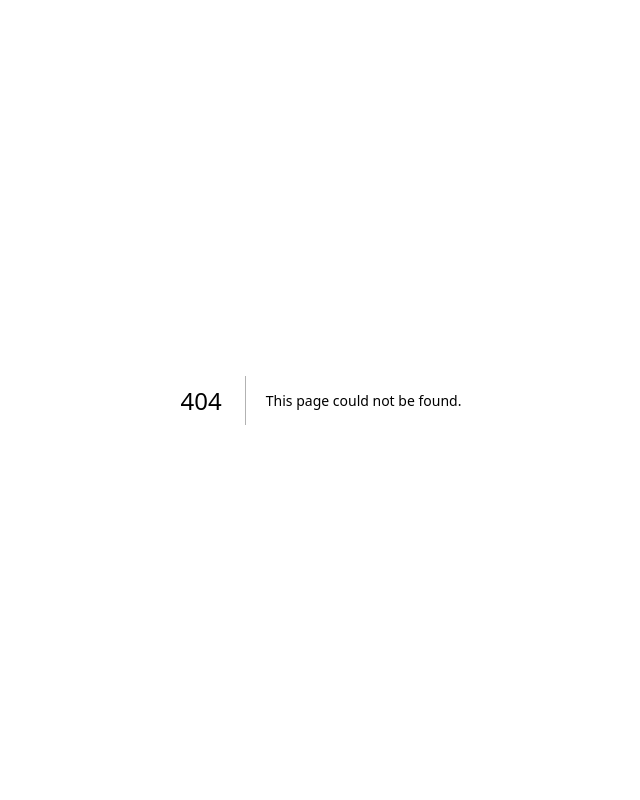
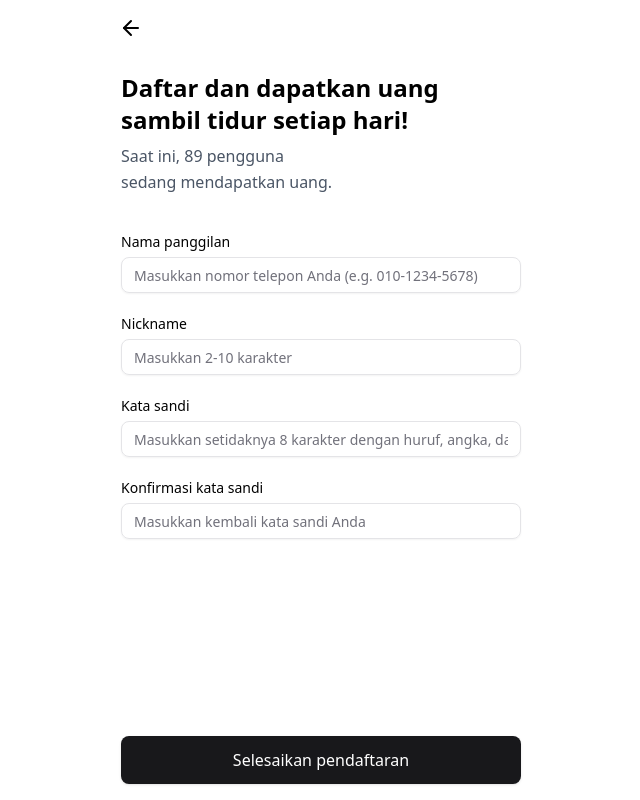
Before and after one commit to ygfafa/idward, a Next.js app: page /sign-up in a window 1280 px wide. Before the commit this address had no page. Shown: the whole page, without its empty margins (319-959 px from the left). Built offline with nearby package versions, Linux system fonts and the light colour scheme.

Commit message:
다국어 처리

```diff
--- a/app/(auth)/login/page.tsx
+++ b/app/(auth)/sign-up/page.tsx
@@ -17,25 +17,25 @@ const signupSchema = z
   .object({
     phoneNumber: z
       .string()
-      .min(1, 'Please enter your phone number')
-      .regex(/^01([0|1|6|7|8|9])-?([0-9]{3,4})-?([0-9]{4})$/, 'Please enter a valid phone number'),
+      .min(1, 'Masukkan nomor telepon Anda')
+      .regex(/^01([0|1|6|7|8|9])-?([0-9]{3,4})-?([0-9]{4})$/, 'Masukkan nomor telepon yang valid'),
     nickname: z
       .string()
-      .min(1, 'Please enter your nickname')
-      .min(2, 'Nickname must be at least 2 characters')
-      .max(10, 'Nickname must be at most 10 characters'),
+      .min(1, 'Masukkan nama panggilan Anda')
+      .min(2, 'Nama panggilan harus terdiri dari setidaknya 2 karakter')
+      .max(10, 'Nama panggilan harus terdiri maksimal 10 karakter'),
     password: z
       .string()
-      .min(1, 'Please enter your password')
-      .min(8, 'Password must be at least 8 characters')
+      .min(1, 'Masukkan kata sandi Anda')
+      .min(8, 'Kata sandi harus terdiri dari setidaknya 8 karakter')
       .regex(
         /^(?=.*[a-zA-Z])(?=.*[0-9])(?=.*[!@#$%^&*])/,
-        'Password must contain letters, numbers, and special characters',
+        'Kata sandi harus mengandung huruf, angka, dan karakter khusus',
       ),
-    confirmPassword: z.string().min(1, 'Please confirm your password'),
+    confirmPassword: z.string().min(1, 'Konfirmasi kata sandi Anda'),
   })
   .refine((data) => data.password === data.confirmPassword, {
-    message: 'Passwords do not match',
+    message: 'Kata sandi tidak cocok',
     path: ['confirmPassword'],
   })
 
@@ -71,19 +71,23 @@ const Page = () => {
     <Screen nav={{ hasBackButton: true }}>
       <div className="flex flex-col gap-2 pt-4 pb-10">
         <h2 className="text-2xl font-bold">
-          Sign up and earn money <br />
-          while you sleep every day!
+          Daftar dan dapatkan uang
+          <br />
+          sambil tidur setiap hari!
         </h2>
-        <p className="text-gray-600">Right now, 89 users are earning money.</p>
+        <p className="text-gray-600">
+          Saat ini, 89 pengguna <br />
+          sedang mendapatkan uang.
+        </p>
       </div>
 
       <form onSubmit={handleSubmit(onSubmit)} className="flex flex-col gap-6">
         <div className="flex flex-col gap-2">
-          <Label htmlFor="phone">Phone Number</Label>
+          <Label htmlFor="phone">Nama panggilan</Label>
           <Input
             id="phone"
             type="tel"
-            placeholder="Enter your phone number (e.g. 010-1234-5678)"
+            placeholder="Masukkan nomor telepon Anda (e.g. 010-1234-5678)"
             {...register('phoneNumber')}
             error={errors.phoneNumber?.message}
           />
@@ -94,36 +98,36 @@ const Page = () => {
           <Input
             id="nickname"
             type="text"
-            placeholder="Enter 2-10 characters"
+            placeholder="Masukkan 2-10 karakter"
             {...register('nickname')}
             error={errors.nickname?.message}
           />
         </div>
 
         <div className="flex flex-col gap-2">
-          <Label htmlFor="password">Password</Label>
+          <Label htmlFor="password">Kata sandi</Label>
           <Input
             id="password"
             type="password"
-            placeholder="At least 8 characters with letters, numbers, and special characters"
+            placeholder="Masukkan setidaknya 8 karakter dengan huruf, angka, dan karakter khusus"
             {...register('password')}
             error={errors.password?.message}
           />
         </div>
 
         <div className="flex flex-col gap-2">
-          <Label htmlFor="confirmPassword">Confirm Password</Label>
+          <Label htmlFor="confirmPassword">Konfirmasi kata sandi</Label>
           <Input
             id="confirmPassword"
             type="password"
-            placeholder="Re-enter your password"
+            placeholder="Masukkan kembali kata sandi Anda"
             {...register('confirmPassword')}
             error={errors.confirmPassword?.message}
           />
         </div>
 
         <BottomFixedButton type="submit" disabled={isSubmitting} loading={isSubmitting}>
-          Sign up
+          Selesaikan pendaftaran
         </BottomFixedButton>
       </form>
     </Screen>
--- /dev/null
+++ b/app/coming-soon/_components/close-button.tsx
@@ -0,0 +1,17 @@
+'use client'
+
+import { X } from 'lucide-react'
+
+import { Button } from '@/components/ui/button'
+
+export const CloseButton = () => {
+  return (
+    <Button
+      size="icon"
+      className="fixed top-4 right-4 bg-transparent text-white"
+      onClick={window.close}
+    >
+      <X />
+    </Button>
+  )
+}
--- a/app/coming-soon/page.tsx
+++ b/app/coming-soon/page.tsx
@@ -1,15 +1,13 @@
-import { X } from 'lucide-react'
 import Image from 'next/image'
 
 import { Screen } from '@/components/layout/screen'
-import { Button } from '@/components/ui/button'
+
+import { CloseButton } from './_components/close-button'
 
 const Page = () => {
   return (
     <Screen background="#1B0B46">
-      <Button size="icon" className="fixed top-4 right-4 bg-transparent text-white">
-        <X />
-      </Button>
+      <CloseButton />
       <div className="flex flex-col items-center justify-center pt-4 text-white">
         <p>TidurCuan, menghasilkan uang saat tidur</p>
         <h2 className="text-center text-4xl font-bold">
--- a/app/landing/page.tsx
+++ b/app/landing/page.tsx
@@ -1,4 +1,5 @@
 import Image from 'next/image'
+import Link from 'next/link'
 
 import { Screen } from '@/components/layout/screen'
 import { BottomFixedButton } from '@/components/pattern/bottom-fixed-button'
@@ -14,26 +15,33 @@ const Page = () => {
       <div className="flex flex-1 flex-col justify-between gap-10">
         <Centered className="flex-col gap-4">
           <h2 className="text-center text-3xl leading-10 font-bold">
-            Earn money
-            <br /> while you sleep.
+            Dapatkan uang
+            <br /> saat Anda tidur.
           </h2>
           <Image src="/images/clock_with_rp.png" width={195} height={160} alt="clock_with_rp" />
         </Centered>
 
         <div className="flex flex-col gap-3">
-          <LandingDescriptionRow icon={<CalendarIcon />} title="Earn points while you sleep." />
+          <LandingDescriptionRow
+            icon={<CalendarIcon />}
+            title={'Poin (uang) bertambah\nsaat Anda tidur.'}
+          />
           <LandingDescriptionRow
             icon={<ShoesIcon />}
-            title={'Wake up at your set time\nand earn additional bonus points'}
+            title={
+              'Jika Anda bangun\npada waktu yang telah ditentukan,\nAnda akan mendapatkan lebih banyak poin.'
+            }
           />
           <LandingDescriptionRow
             icon={<PencilIcon />}
-            title={'Earn an average of 1,000 Rp\nevery two weeks.'}
+            title={'Rata-rata, Anda bisa mendapatkan\n1.000 Rp dalam 2 minggu.'}
           />
         </div>
       </div>
 
-      <BottomFixedButton>Start Now</BottomFixedButton>
+      <Link href="/sign-up">
+        <BottomFixedButton>Mulai Sekarang</BottomFixedButton>
+      </Link>
     </Screen>
   )
 }
--- a/app/layout.tsx
+++ b/app/layout.tsx
@@ -23,8 +23,8 @@ const plusJakartaSans = Plus_Jakarta_Sans({
 })
 
 export const metadata: Metadata = {
-  title: 'Create Next App',
-  description: 'Generated by create next app',
+  title: 'Dapatkan uang saat Anda tidur.',
+  description: 'Rata-rata, Anda bisa mendapatkan 1.000 Rp dalam 2 minggu.',
 }
 
 export const viewport: Viewport = {
```
